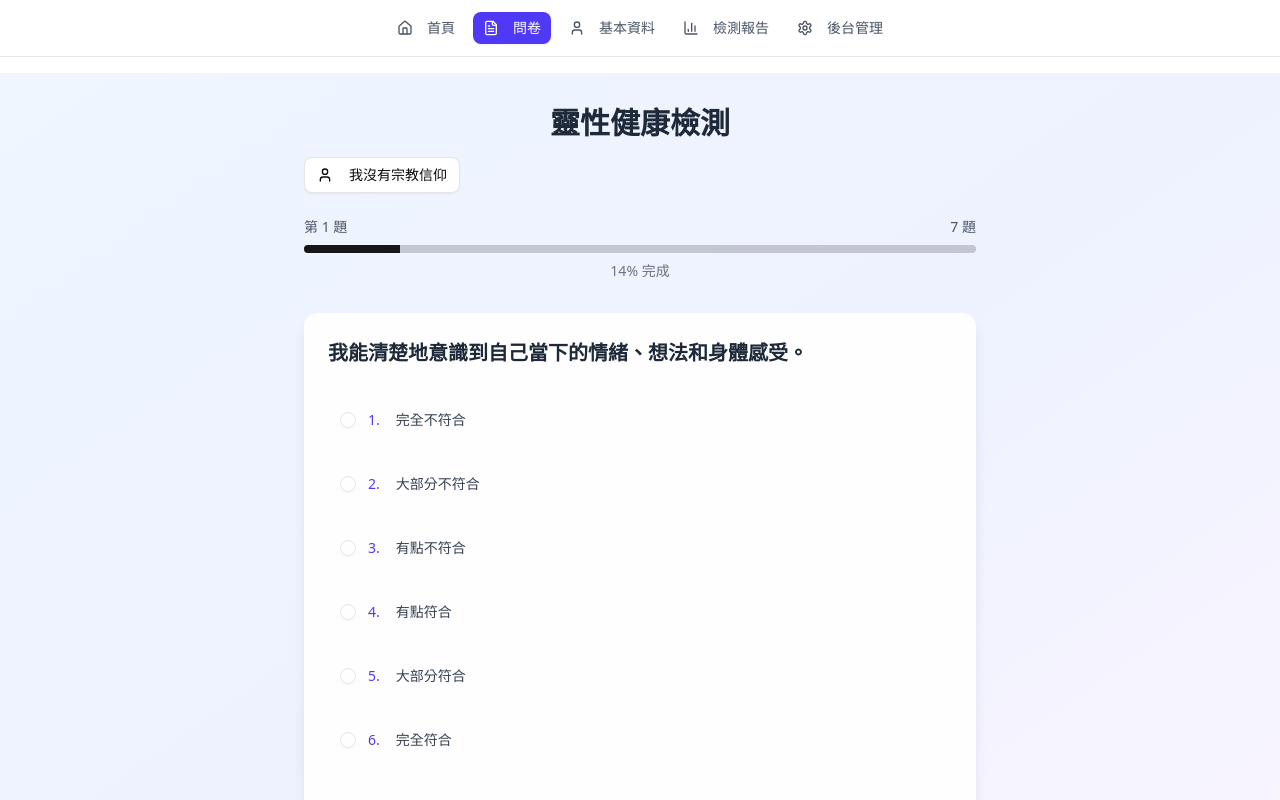
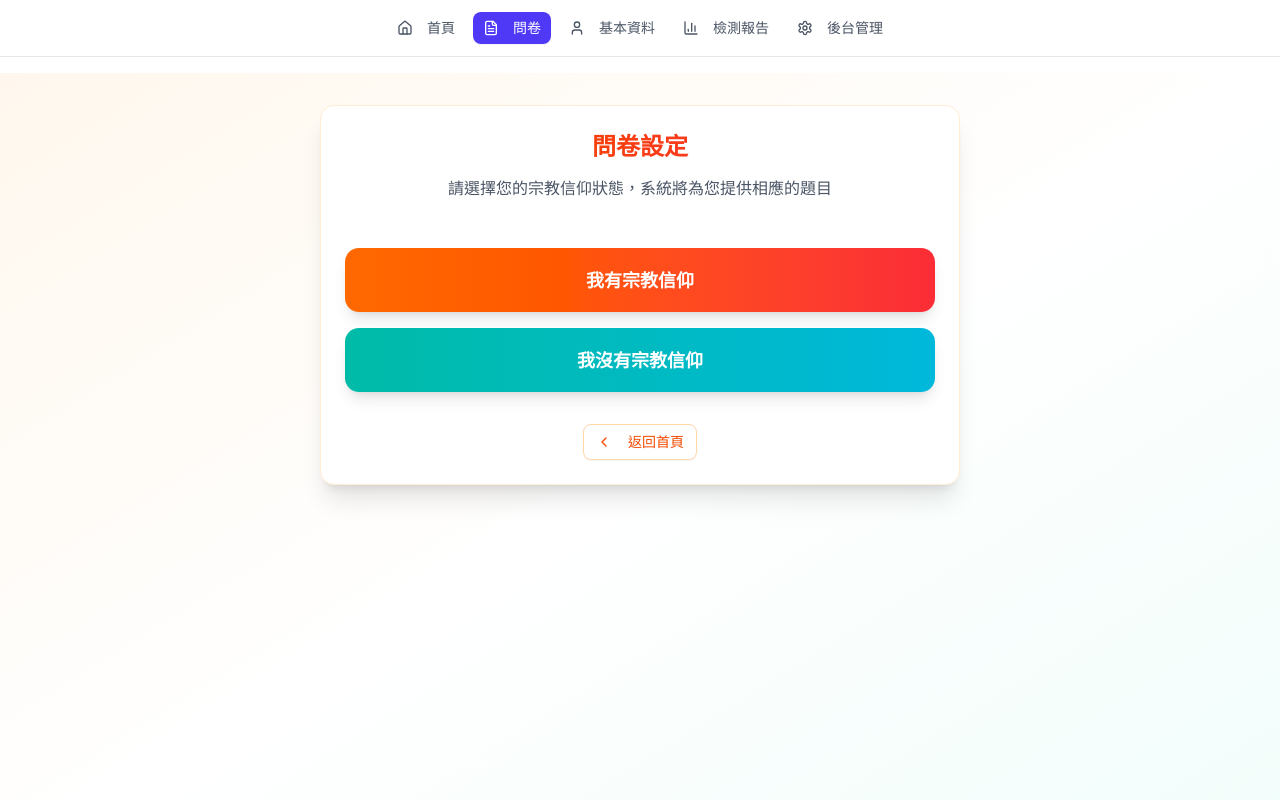
Before and after one commit to sun0615ni-sun/spiritual-health-assessment, a React (Vite) app: page / in a window 1280 px wide. Both pictures are taken after a click on the button "問卷". Shown: the top 800 px of the page. Built offline with nearby package versions, Linux system fonts and the light colour scheme.

Commit message:
Update Questionnaire.jsx

```diff
--- a/src/components/Questionnaire.jsx
+++ b/src/components/Questionnaire.jsx
@@ -1,195 +1,278 @@
-import { useState, useEffect } from 'react';
-import { Button } from '@/components/ui/button.jsx';
-import { Card, CardContent, CardHeader, CardTitle } from '@/components/ui/card.jsx';
-import { Progress } from '@/components/ui/progress.jsx';
-import { RadioGroup, RadioGroupItem } from '@/components/ui/radio-group.jsx';
-import { Label } from '@/components/ui/label.jsx';
-import { ChevronLeft, ChevronRight, User, UserCheck } from 'lucide-react';
-import { motion, AnimatePresence } from 'framer-motion';
-import { questions } from '../questions.js';
+import React, { useState } from 'react'
+import { Button } from './ui/button'
+import { Card, CardContent, CardHeader, CardTitle } from './ui/card'
+import { Progress } from './ui/progress'
+import { Badge } from './ui/badge'
+import { ChevronLeft, ChevronRight, RotateCcw } from 'lucide-react'
+import { questions } from '../questions'
 
-const Questionnaire = ({ onComplete }) => {
-  const [isReligious, setIsReligious] = useState(false);
-  const [currentQuestion, setCurrentQuestion] = useState(0);
-  const [answers, setAnswers] = useState({});
-  const [showReligiousToggle, setShowReligiousToggle] = useState(true);
+const Questionnaire = ({ onComplete, onBack }) => {
+  const [isReligious, setIsReligious] = useState(null)
+  const [currentQuestion, setCurrentQuestion] = useState(0)
+  const [answers, setAnswers] = useState({})
 
-  const currentQuestions = isReligious ? questions.religious : questions.non_religious;
-  const totalQuestions = currentQuestions.length;
-  const progress = ((currentQuestion + 1) / totalQuestions) * 100;
+  const currentQuestions = isReligious === null ? [] :
+    isReligious ? questions.religious : questions.nonReligious
 
-  const handleAnswer = (value) => {
+  const totalQuestions = currentQuestions.length
+  const progress = totalQuestions > 0 ? ((currentQuestion + 1) / totalQuestions) * 100 : 0
+
+  const handleReligiousChoice = (choice) => {
+    setIsReligious(choice)
+    setCurrentQuestion(0)
+    setAnswers({})
+  }
+
+  const handleAnswer = (score) => {
+    const questionId = currentQuestions[currentQuestion]?.id
+    if (questionId) {
       setAnswers(prev => ({
         ...prev,
-      [currentQuestions[currentQuestion].id]: parseInt(value)
-    }));
-  };
+        [questionId]: score
+      }))
+    }
+  }
 
   const handleNext = () => {
     if (currentQuestion < totalQuestions - 1) {
-      setCurrentQuestion(prev => prev + 1);
+      setCurrentQuestion(prev => prev + 1)
     } else {
       // 完成問卷
-      onComplete(answers, isReligious);
+      const results = currentQuestions.map(q => ({
+        questionId: q.id,
+        question: q.text,
+        answer: answers[q.id] || 1,
+        domain: q.domain,
+        aspect: q.aspect,
+        category: q.category
+      }))
+
+      onComplete({
+        isReligious,
+        answers: results,
+        totalScore: Object.values(answers).reduce((sum, score) => sum + score, 0)
+      })
     }
-  };
+  }
 
   const handlePrevious = () => {
     if (currentQuestion > 0) {
-      setCurrentQuestion(prev => prev - 1);
+      setCurrentQuestion(prev => prev - 1)
     }
-  };
+  }
 
-  const handleReligiousToggle = () => {
-    setIsReligious(!isReligious);
-    setCurrentQuestion(0);
-    setAnswers({});
-    setShowReligiousToggle(false);
-  };
+  const handleRestart = () => {
+    setIsReligious(null)
+    setCurrentQuestion(0)
+    setAnswers({})
+  }
 
-  const currentAnswer = answers[currentQuestions[currentQuestion]?.id];
-  const canProceed = currentAnswer !== undefined;
+  const currentAnswer = currentQuestions[currentQuestion]?.id ?
+    answers[currentQuestions[currentQuestion].id] : null
 
-  const scaleLabels = [
-    "完全不符合",
-    "大部分不符合",
-    "有點不符合",
-    "有點符合",
-    "大部分符合",
-    "完全符合"
-  ];
+  if (isReligious === null) {
+    return (
+      <div className="min-h-screen bg-gradient-to-br from-orange-50 via-white to-teal-50 py-8">
+        <div className="container mx-auto px-4 max-w-2xl">
+          <Card className="bg-white border-orange-100 shadow-xl">
+            <CardHeader className="text-center pb-6">
+              <CardTitle className="text-2xl font-bold bg-gradient-to-r from-orange-600 to-red-500 bg-clip-text text-transparent">
+                問卷設定
+              </CardTitle>
+              <p className="text-gray-600 mt-2">
+                請選擇您的宗教信仰狀態，系統將為您提供相應的題目
+              </p>
+            </CardHeader>
+            <CardContent className="space-y-4">
+              <Button
+                onClick={() => handleReligiousChoice(true)}
+                className="w-full h-16 bg-gradient-to-r from-orange-500 to-red-500 hover:from-orange-600 hover:to-red-600 text-white text-lg font-semibold rounded-xl shadow-lg hover:shadow-xl transition-all duration-300"
+              >
+                我有宗教信仰
+              </Button>
+
+              <Button
+                onClick={() => handleReligiousChoice(false)}
+                className="w-full h-16 bg-gradient-to-r from-teal-500 to-cyan-500 hover:from-teal-600 hover:to-cyan-600 text-white text-lg font-semibold rounded-xl shadow-lg hover:shadow-xl transition-all duration-300"
+              >
+                我沒有宗教信仰
+              </Button>
+
+              <div className="text-center pt-4">
+                <Button
+                  onClick={onBack}
+                  variant="outline"
+                  className="border-orange-200 text-orange-600 hover:bg-orange-50"
+                >
+                  <ChevronLeft className="w-4 h-4 mr-2" />
+                  返回首頁
+                </Button>
+              </div>
+            </CardContent>
+          </Card>
+        </div>
+      </div>
+    )
+  }
+
+  if (totalQuestions === 0) {
+    return (
+      <div className="min-h-screen bg-gradient-to-br from-orange-50 via-white to-teal-50 flex items-center justify-center">
+        <Card className="max-w-md bg-white border-orange-100 shadow-xl">
+          <CardContent className="p-6 text-center">
+            <p className="text-gray-600 mb-4">載入問卷題目中...</p>
+            <Button
+              onClick={onBack}
+              variant="outline"
+              className="border-orange-200 text-orange-600 hover:bg-orange-50"
+            >
+              返回首頁
+            </Button>
+          </CardContent>
+        </Card>
+      </div>
+    )
+  }
+
+  const question = currentQuestions[currentQuestion]
 
   return (
-    <div className="min-h-screen bg-gradient-to-br from-blue-50 via-indigo-50 to-purple-50">
-      <div className="container mx-auto px-4 py-8">
-        <div className="max-w-2xl mx-auto">
-          {/* Header */}
-          <motion.div
-            initial={{ opacity: 0, y: -20 }}
-            animate={{ opacity: 1, y: 0 }}
-            className="text-center mb-8"
+    <div className="min-h-screen bg-gradient-to-br from-orange-50 via-white to-teal-50 py-8">
+      <div className="container mx-auto px-4 max-w-3xl">
+        {/* 頂部控制欄 */}
+        <div className="flex items-center justify-between mb-6">
+          <div className="flex items-center gap-4">
+            <Badge
+              variant="outline"
+              className={`px-3 py-1 ${
+                isReligious
+                  ? 'border-orange-300 text-orange-700 bg-orange-50'
+                  : 'border-teal-300 text-teal-700 bg-teal-50'
+              }`}
             >
-            <h1 className="text-3xl font-bold text-gray-800 mb-4">靈性健康檢測</h1>
+              {isReligious ? '有宗教信仰' : '沒有宗教信仰'}
+            </Badge>
 
-            {/* Religious Toggle */}
-            {showReligiousToggle && (
-              <motion.div
-                initial={{ opacity: 0, scale: 0.9 }}
-                animate={{ opacity: 1, scale: 1 }}
-                className="mb-6"
+            <Button
+              onClick={handleRestart}
+              variant="outline"
+              size="sm"
+              className="border-gray-300 text-gray-600 hover:bg-gray-50"
             >
-                <Button
-                  onClick={handleReligiousToggle}
-                  variant={isReligious ? "default" : "outline"}
-                  className="flex items-center space-x-2"
-                >
-                  {isReligious ? <UserCheck className="h-4 w-4" /> : <User className="h-4 w-4" />}
-                  <span>{isReligious ? "我有宗教信仰" : "我沒有宗教信仰"}</span>
+              <RotateCcw className="w-4 h-4 mr-2" />
+              重新選擇
             </Button>
-              </motion.div>
-            )}
+          </div>
 
-            {/* Progress */}
-            <div className="space-y-2">
-              <div className="flex justify-between text-sm text-gray-600">
-                <span>第 {currentQuestion + 1} 題</span>
-                <span>{totalQuestions} 題</span>
+          <div className="text-sm text-gray-600">
+            {currentQuestion + 1} / {totalQuestions}
           </div>
-              <Progress value={progress} className="h-2" />
-              <div className="text-sm text-gray-500">{Math.round(progress)}% 完成</div>
         </div>
-          </motion.div>
 
-          {/* Question Card */}
-          <AnimatePresence mode="wait">
-            <motion.div
-              key={currentQuestion}
-              initial={{ opacity: 0, x: 50 }}
-              animate={{ opacity: 1, x: 0 }}
-              exit={{ opacity: 0, x: -50 }}
-              transition={{ duration: 0.3 }}
-            >
-              <Card className="shadow-lg border-0 bg-white/90 backdrop-blur-sm">
-                <CardHeader>
-                  <CardTitle className="text-xl text-gray-800 leading-relaxed">
-                    {currentQuestions[currentQuestion]?.text}
+        {/* 進度條 */}
+        <div className="mb-8">
+          <Progress
+            value={progress}
+            className="h-3 bg-gray-100"
+          />
+          <div className="flex justify-between text-xs text-gray-500 mt-2">
+            <span>開始</span>
+            <span>{Math.round(progress)}% 完成</span>
+            <span>完成</span>
+          </div>
+        </div>
+
+        {/* 問題卡片 */}
+        <Card className="mb-8 bg-white border-orange-100 shadow-xl">
+          <CardHeader className="pb-4">
+            <div className="flex items-center gap-3 mb-3">
+              <div className={`w-8 h-8 rounded-full flex items-center justify-center text-white text-sm font-bold ${
+                isReligious
+                  ? 'bg-gradient-to-r from-orange-500 to-red-500'
+                  : 'bg-gradient-to-r from-teal-500 to-cyan-500'
+              }`}>
+                {currentQuestion + 1}
+              </div>
+              <Badge variant="secondary" className="text-xs">
+                {question?.domain}
+              </Badge>
+            </div>
+            <CardTitle className="text-xl leading-relaxed text-gray-800">
+              {question?.text}
             </CardTitle>
           </CardHeader>
-                <CardContent className="space-y-6">
-                  <RadioGroup
-                    value={currentAnswer?.toString()}
-                    onValueChange={handleAnswer}
-                    className="space-y-3"
+
+          <CardContent>
+            <div className="space-y-3">
+              <div className="text-sm text-gray-600 mb-4">
+                請選擇最符合您情況的選項：
+              </div>
+
+              <div className="grid grid-cols-2 md:grid-cols-3 gap-3">
+                {[1, 2, 3, 4, 5, 6].map((score) => (
+                  <Button
+                    key={score}
+                    onClick={() => handleAnswer(score)}
+                    variant={currentAnswer === score ? "default" : "outline"}
+                    className={`h-16 flex flex-col items-center justify-center transition-all duration-200 ${
+                      currentAnswer === score
+                        ? isReligious
+                          ? 'bg-gradient-to-r from-orange-500 to-red-500 text-white border-orange-500 shadow-lg'
+                          : 'bg-gradient-to-r from-teal-500 to-cyan-500 text-white border-teal-500 shadow-lg'
+                        : 'border-gray-200 hover:border-orange-300 hover:bg-orange-50'
+                    }`}
                   >
-                    {scaleLabels.map((label, index) => (
-                      <motion.div
-                        key={index + 1}
-                        initial={{ opacity: 0, x: -20 }}
-                        animate={{ opacity: 1, x: 0 }}
-                        transition={{ delay: index * 0.05 }}
-                        className="flex items-center space-x-3 p-3 rounded-lg hover:bg-gray-50 transition-colors"
-                      >
-                        <RadioGroupItem
-                          value={(index + 1).toString()}
-                          id={`option-${index + 1}`}
-                        />
-                        <Label
-                          htmlFor={`option-${index + 1}`}
-                          className="flex-1 cursor-pointer text-gray-700"
-                        >
-                          <span className="font-medium text-indigo-600 mr-2">
-                            {index + 1}.
+                    <span className="text-lg font-bold">{score}</span>
+                    <span className="text-xs">
+                      {score === 1 && '完全不符合'}
+                      {score === 2 && '不太符合'}
+                      {score === 3 && '有點不符合'}
+                      {score === 4 && '有點符合'}
+                      {score === 5 && '很符合'}
+                      {score === 6 && '完全符合'}
                     </span>
-                          {label}
-                        </Label>
-                      </motion.div>
+                  </Button>
                 ))}
-                  </RadioGroup>
+              </div>
+            </div>
+          </CardContent>
+        </Card>
 
-                  {/* Navigation */}
-                  <div className="flex justify-between pt-4">
+        {/* 導航按鈕 */}
+        <div className="flex justify-between items-center">
           <Button
             onClick={handlePrevious}
             disabled={currentQuestion === 0}
             variant="outline"
-                      className="flex items-center space-x-2"
+            className="border-gray-300 text-gray-600 hover:bg-gray-50 disabled:opacity-50"
           >
-                      <ChevronLeft className="h-4 w-4" />
-                      <span>上一題</span>
+            <ChevronLeft className="w-4 h-4 mr-2" />
+            上一題
           </Button>
 
           <Button
             onClick={handleNext}
-                      disabled={!canProceed}
-                      className="flex items-center space-x-2 bg-indigo-600 hover:bg-indigo-700"
+            disabled={!currentAnswer}
+            className={`px-8 ${
+              isReligious
+                ? 'bg-gradient-to-r from-orange-500 to-red-500 hover:from-orange-600 hover:to-red-600'
+                : 'bg-gradient-to-r from-teal-500 to-cyan-500 hover:from-teal-600 hover:to-cyan-600'
+            } text-white shadow-lg hover:shadow-xl transition-all duration-300 disabled:opacity-50`}
           >
-                      <span>
-                        {currentQuestion === totalQuestions - 1 ? '完成檢測' : '下一題'}
-                      </span>
-                      <ChevronRight className="h-4 w-4" />
+            {currentQuestion === totalQuestions - 1 ? '完成問卷' : '下一題'}
+            <ChevronRight className="w-4 h-4 ml-2" />
           </Button>
         </div>
-                </CardContent>
-              </Card>
-            </motion.div>
-          </AnimatePresence>
 
-          {/* Question Counter and Info */}
-          <motion.div
-            initial={{ opacity: 0 }}
-            animate={{ opacity: 1 }}
-            transition={{ delay: 0.5 }}
-            className="text-center mt-6 space-y-2"
-          >
-            <p className="text-gray-500">請根據您的真實感受選擇最符合的選項</p>
-            <p className="text-xs text-gray-400">
-              * 題目內容會根據您的宗教信仰狀態而有所差異
+        {/* 底部提示 */}
+        <div className="text-center mt-6">
+          <p className="text-xs text-gray-500">
+            題目內容會根據您的宗教信仰狀態而有所差異
           </p>
-          </motion.div>
         </div>
       </div>
     </div>
-  );
-};
+  )
+}
 
-export default Questionnaire;
+export default Questionnaire
```
Lines whose indentation alone changed are shown as unchanged.
